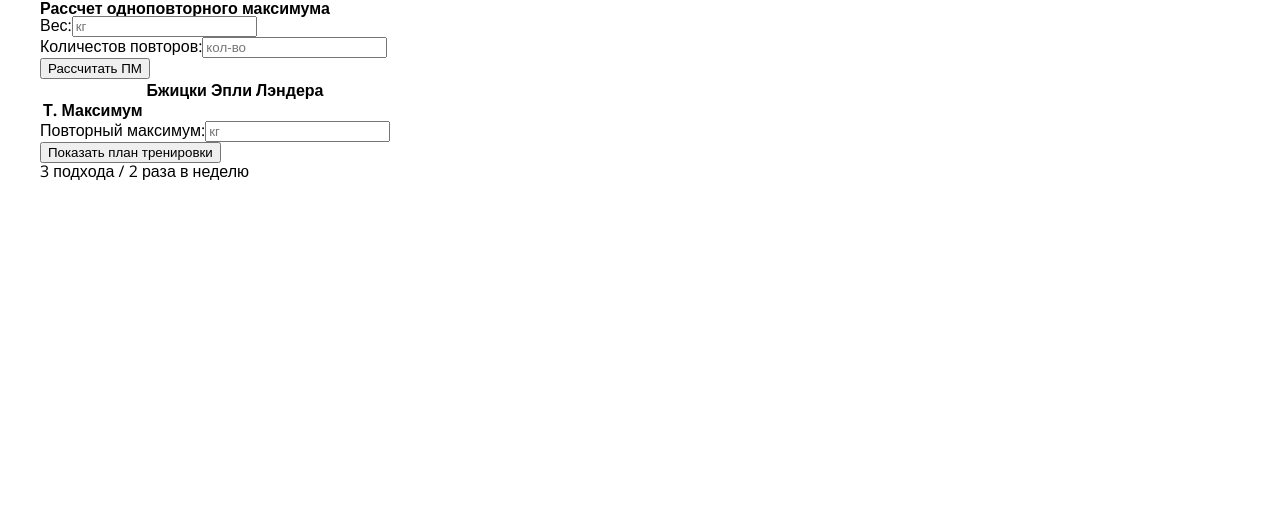
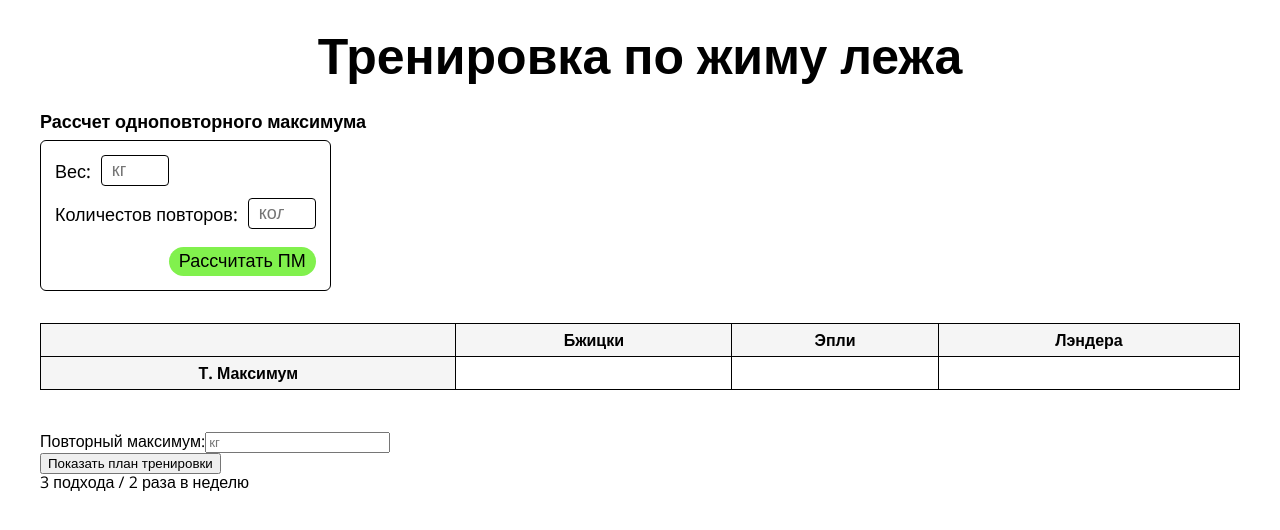
Before and after one commit to Zelelo622/bench-press-training, a React (Create React App) app: page / in a window 1280 px wide. Shown: the top 530 px of the page. Built offline with nearby package versions, Linux system fonts and the light colour scheme.

Commit message:
стили для рассчета ПМ

```diff
--- a/src/assets/styles/App.css
+++ b/src/assets/styles/App.css
@@ -22,3 +22,90 @@
   font-family: "Open Sans", sans-serif;
   font-weight: 400;
 }
+
+.title {
+  text-align: center;
+  font-size: 50px;
+  font-weight: 700;
+  margin-top: 30px;
+  margin-bottom: 32px;
+}
+
+.calcMax {
+  margin-bottom: 42px;
+}
+
+.calcMax__inner {
+}
+
+.calcMax__title {
+  font-size: 18px;
+  margin-bottom: 10px;
+}
+
+.calcMax__form {
+  display: inline-block;
+  padding: 14px;
+  border: 1px solid #000;
+  border-radius: 6px;
+  margin-bottom: 32px;
+}
+
+.calcMax__form-wrap {
+  margin-bottom: 12px;
+  display: flex;
+  align-items: center;
+}
+.calcMax__form-wrapLast {
+  margin-bottom: 18px;
+}
+
+.calcMax__label {
+  font-size: 18px;
+  font-weight: 500;
+}
+
+.calcMax__input {
+  margin-left: 10px;
+  border: 1px solid #000;
+  border-radius: 4px;
+  padding: 4px 16px 4px 10px;
+  font-size: 18px;
+  width: 40px;
+}
+
+.calcMax__btns {
+  text-align: right;
+}
+
+.calcMax__btn {
+  border: none;
+  outline: none;
+  padding: 4px 10px;
+  border-radius: 500px;
+  background-color: #81f14d;
+  font-size: 18px;
+  font-weight: 500;
+  cursor: pointer;
+}
+
+.calcMax__table {
+  width: 100%;
+  border-collapse: collapse;
+}
+
+.calcMax__table-header,
+.calcMax__table-cell {
+  border: 1px solid #000000;
+  padding: 8px;
+}
+
+.calcMax__table-header {
+  background-color: #f5f5f5;
+  font-weight: bold;
+}
+
+.calcMax__table-cell {
+  font-size: 18px;
+  font-weight: 500;
+}
--- a/src/components/CalculateMax.js
+++ b/src/components/CalculateMax.js
@@ -25,7 +25,7 @@ const CalculateMax = ({ weight, reps, setWeight, setReps }) => {
     <section className="calcMax">
       <div className="container">
         <div className="calcMax__inner">
-          <h2>Рассчет одноповторного максимума</h2>
+          <h2 className="calcMax__title">Рассчет одноповторного максимума</h2>
           <form onSubmit={calculateMaxes} className="calcMax__form">
             <div className="calcMax__form-wrap">
               <label className="calcMax__label" htmlFor="weight">
@@ -34,6 +34,8 @@ const CalculateMax = ({ weight, reps, setWeight, setReps }) => {
               <input
                 className="calcMax__input"
                 id="weight"
+                type="number"
+                min={0}
                 value={weight}
                 onChange={(e) => {
                   setWeight(e.target.value);
@@ -41,13 +43,15 @@ const CalculateMax = ({ weight, reps, setWeight, setReps }) => {
                 placeholder="кг"
               />
             </div>
-            <div className="calcMax__form-wrap">
+            <div className="calcMax__form-wrap calcMax__form-wrapLast">
               <label className="calcMax__label" htmlFor="reps">
                 Количестов повторов:
               </label>
               <input
                 className="calcMax__input"
                 id="reps"
+                type="number"
+                min={0}
                 value={reps}
                 onChange={(e) => {
                   setReps(e.target.value);
@@ -55,24 +59,30 @@ const CalculateMax = ({ weight, reps, setWeight, setReps }) => {
                 placeholder="кол-во"
               />
             </div>
+            <div className="calcMax__btns">
               <button className="calcMax__btn" onClick={calculateMaxes}>
                 Рассчитать ПМ
               </button>
+            </div>
           </form>
 
-          <table>
+          <table className="calcMax__table">
+            <thead>
               <tr>
-              <th>&nbsp;</th>
-              <th>Бжицки</th>
-              <th>Эпли</th>
-              <th>Лэндера</th>
+                <th className="calcMax__table-header">&nbsp;</th>
+                <th className="calcMax__table-header">Бжицки</th>
+                <th className="calcMax__table-header">Эпли</th>
+                <th className="calcMax__table-header">Лэндера</th>
               </tr>
+            </thead>
+            <tbody>
               <tr>
-              <th>Т. Максимум</th>
-              <td>{brzyckiMax}</td>
-              <td>{epleyMax}</td>
-              <td>{landerMax}</td>
+                <th className="calcMax__table-header">Т. Максимум</th>
+                <td className="calcMax__table-cell">{brzyckiMax}</td>
+                <td className="calcMax__table-cell">{epleyMax}</td>
+                <td className="calcMax__table-cell">{landerMax}</td>
               </tr>
+            </tbody>
           </table>
         </div>
       </div>
--- a/src/components/CalculateTraining.js
+++ b/src/components/CalculateTraining.js
@@ -27,6 +27,8 @@ const CalculateTraining = ({ max, setMax }) => {
               <input
                 className="calcTrain__input"
                 id="weight"
+                type="number"
+                min={0}
                 value={max}
                 onChange={(e) => {
                   setMax(e.target.value);
--- a/src/pages/HomePage.js
+++ b/src/pages/HomePage.js
@@ -25,7 +25,15 @@ const HomePage = () => {
 
   return (
     <main className="main">
-      <CalculateMax weight={weight} reps={reps} setWeight={setWeight} setReps={setReps} />
+      <div className="container">
+        <h1 className="title">Тренировка по жиму лежа</h1>
+      </div>
+      <CalculateMax
+        weight={weight}
+        reps={reps}
+        setWeight={setWeight}
+        setReps={setReps}
+      />
       <CalculateTraining max={max} setMax={setMax} />
     </main>
   );
```
Lines whose indentation alone changed are shown as unchanged.
